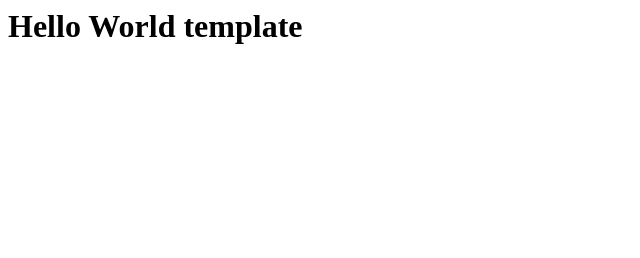
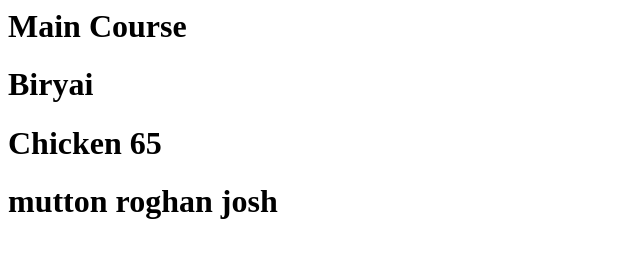
Before and after one commit to gitditony/gitditony, a plain HTML site: page mainindex.html in a window 1280 px wide. Shown: the whole page, without its empty margins (0-640 px from the left). Drawn offline with Linux system fonts and the light colour scheme.

Commit message:
main course

```diff
--- a/mainindex.html
+++ b/mainindex.html
@@ -2,6 +2,9 @@
  <head>
  </head>
  <body>
-   <h1>Hello World template<h1>
+   <h1> Main Course <h1>
+   <h1> Biryai <h1>
+   <h1> Chicken 65<h1>
+   <h1> mutton roghan josh <h1>
  </body>
 </html>
```
Also changed, not shown: 1 other file.
